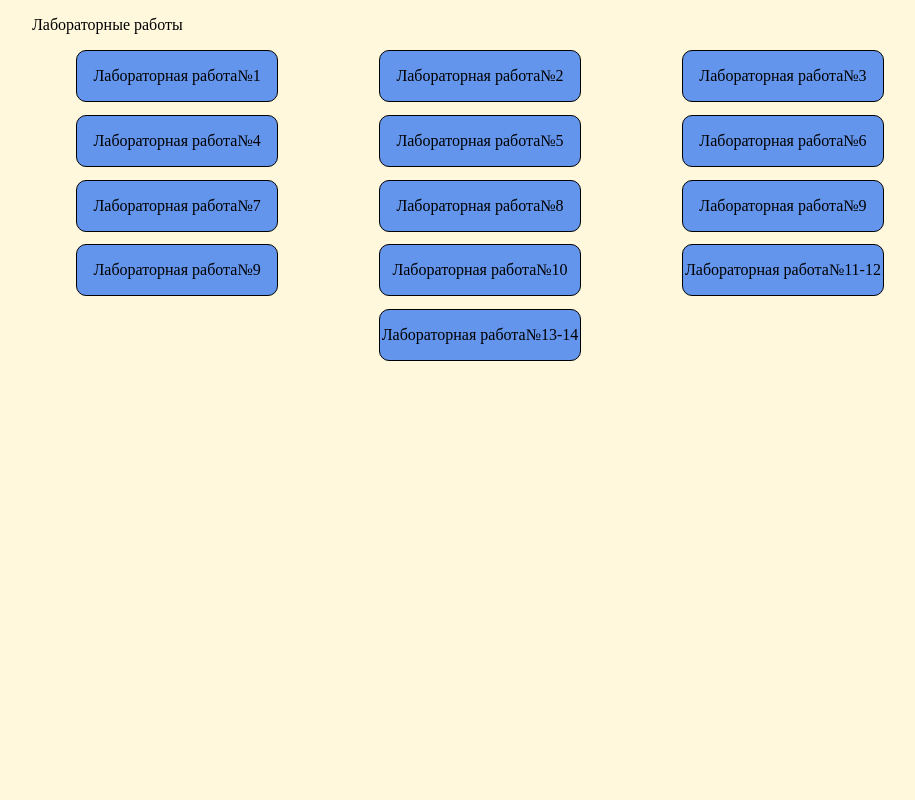
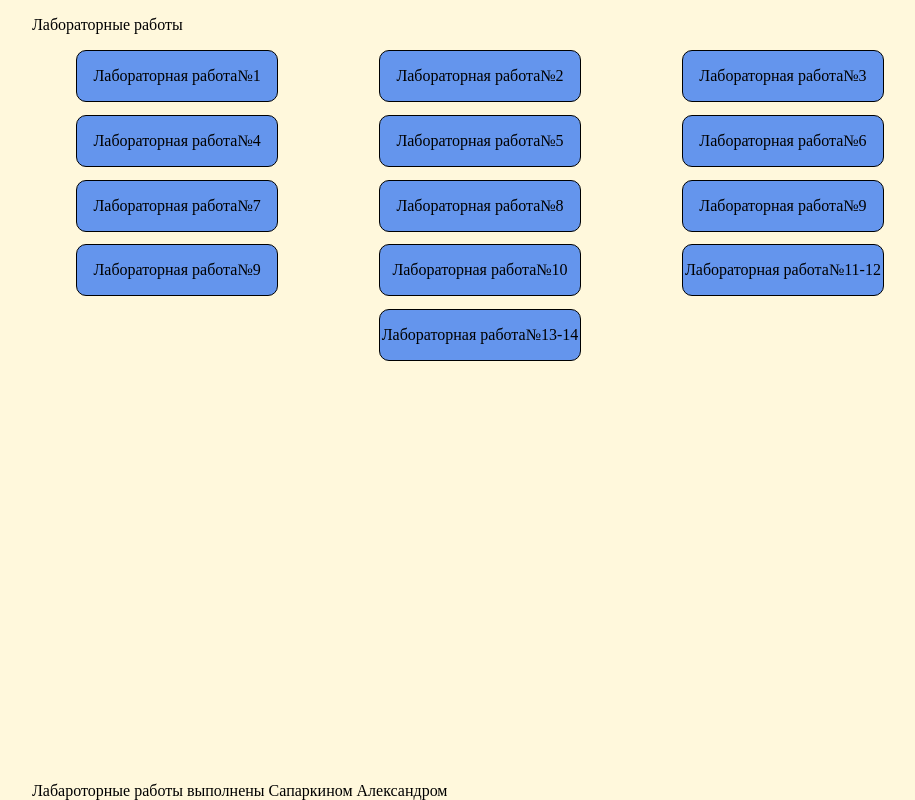
Before and after one commit to SAVprk/lr, a plain HTML site: page index.html in a window 1280 px wide. Shown: the whole page, without its empty margins (160-1075 px from the left). Drawn offline with Linux system fonts and the light colour scheme.

Commit message:
Update index.html

```diff
--- a/index.html
+++ b/index.html
@@ -31,7 +31,7 @@
 
     <footer style="display: flex; flex-direction: row;justify-items: center;
     align-items: center;position: absolute;bottom: 0;">
-
+        <span>Лабароторные работы выполнены Сапаркином Александром</span>
     </footer>
 </body>
 </html>
```
